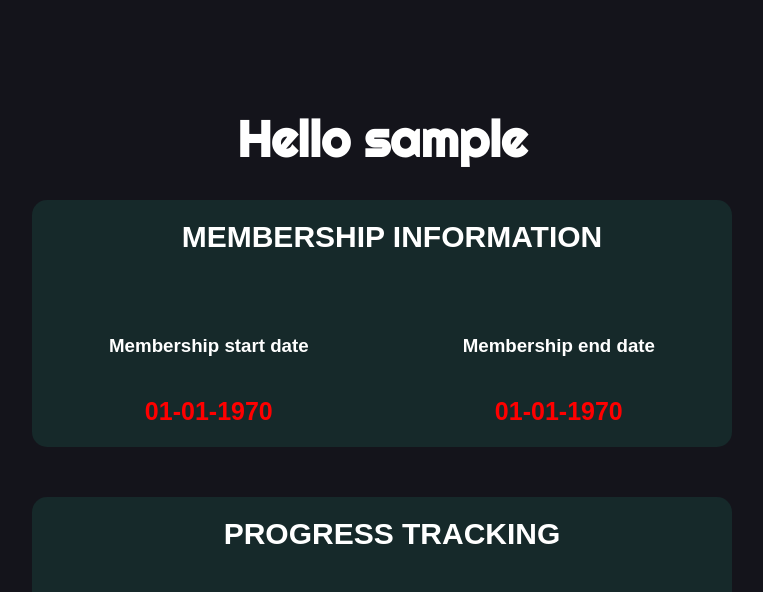
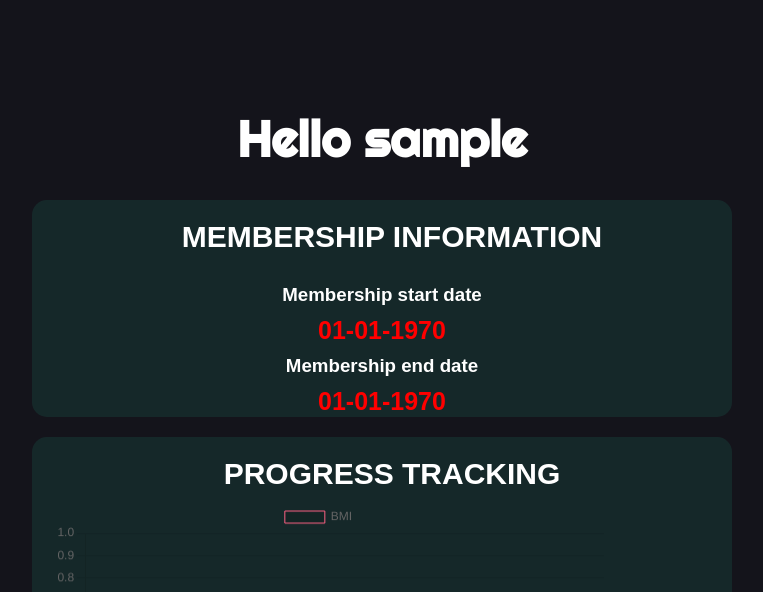
Before and after one commit to AnasElAbd28/Gym-Management-System, a PHP site: page /Templates/member_dashboard.php in a window 1280 px wide. Shown: the part 220-812 px from the top of the page, without its empty margins (258-1021 px from the left). Run offline with PHP 8.4, Linux system fonts and the light colour scheme; the visitor is signed in with stand-in values (Sample User, id 1); data that the repository does not hold is empty; some libraries are stand-ins or nearby versions.

Commit message:
added chart to progress tracking

```diff
--- a/Styles/member_dashboard_style.css
+++ b/Styles/member_dashboard_style.css
@@ -1,43 +1,72 @@
-#overview, #Course-Management{
-    background-color: rgba(26, 97, 83, 0.267);;
+/* Hide the default scrollbar */
+::-webkit-scrollbar {
+    width: 10px; /* Set the width of the scrollbar */
+  }
+
+  /* Track */
+  ::-webkit-scrollbar-track {
+    background: #f1f1f1; /* Set the color of the scrollbar track */
+  }
+
+  /* Handle */
+  ::-webkit-scrollbar-thumb {
+    background: #888; /* Set the color of the scrollbar handle */
+    border-radius: 5px; /* Add rounded corners to the scrollbar handle */
+  }
+
+  /* Handle on hover */
+  ::-webkit-scrollbar-thumb:hover {
+    background: #555; /* Change the color of the scrollbar handle on hover */
+  }
+
+#overview, #Course-Management {
+    background-color: rgba(26, 97, 83, 0.267);
     width: 700px;
-    height: 300px;
+    max-height: 300px; /* Set a maximum height */
+    overflow-y: auto; /* Enable vertical scrolling if content exceeds the maximum height */
     border-radius: 15px;
+    margin-bottom: 20px; /* Add margin between containers */
+}
 
+#overview-main, #buttons-layout {
+    width: 100%;
+    height: auto; /* Allow the height to adjust based on content */
+    display: flex;
+    flex-direction: column;
+    align-items: center;
+    justify-content: space-evenly;
+    padding: 20px; /* Add padding for better spacing */
 }
-#overview-header, #cm-header{
+
+#overview-header, #cm-header {
     color: white;
     text-align: center;
     margin-top: 20px;
+    margin-bottom: 10px; /* Add margin below headers */
 }
-#overview-main, #buttons-layout{
-    margin-top: 40px;
-    width: 100%;
-    height: 70%;
-    display: flex;
-    justify-content: space-around;
+
+h3 {
+    color: white;
+    margin-bottom: 10px; /* Add some space below headings */
 }
-h3{
-    color: white;
-}
-.overview-section{
+
+.overview-section {
     display: flex;
     flex-direction: column;
     align-items: center;
     justify-content: space-evenly;
 }
-.overview-values{
+
+.overview-values {
     color: red;
     font-size: 25px;
 }
-#Course-Management{
-    margin-top: 50px;
-}
-button{
+
+button {
     border-radius: 30px;
     width: 120px;
     height: 50px;
-    background-color:#14141b;
+    background-color: #14141b;
     color: white;
     font-size: 18px;
     border: none;
@@ -46,7 +75,8 @@ button{
     padding-bottom: 60px;
     text-align: center;
 }
-button:hover{
+
+button:hover {
     height: 80px;
     color: #14141b;
     background-color: white;
@@ -54,6 +84,22 @@ button:hover{
     cursor: pointer;
 }
 
-#buttons-layout{
+#buttons-layout {
     align-items: center;
 }
+
+nav {
+    margin-bottom: 20px; /* Add margin to separate the nav from the content */
+}
+
+footer {
+    margin-top: 20px; /* Add margin to separate the footer from the content */
+}
+
+#overview-main {
+    margin-bottom: 20px; /* Add space between Membership Information and Progress Tracking */
+}
+
+.overview-section {
+    margin-bottom: 10px; /* Add space between Membership Start Date and End Date */
+}
```
Also changed, not shown: Templates/member_dashboard.php (+63 -6 lines).
